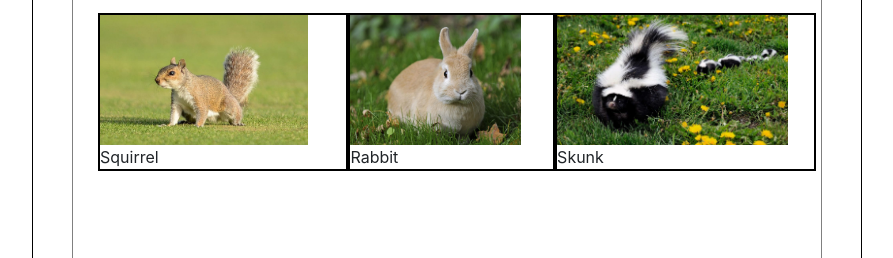
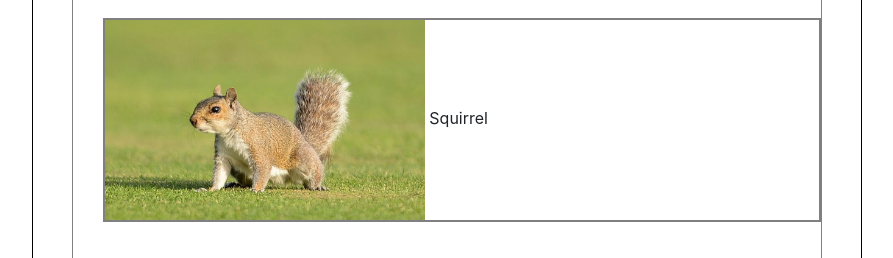
Before and after one commit to leo-ji/animal-rescue-plus, a plain HTML site: page index.html in a window 1280 px wide. Shown: the part 656-914 px from the top of the page, without its empty margins (193-1086 px from the left). Drawn offline with nearby package versions, Linux system fonts and the light colour scheme.

Commit message:
More flex!

```diff
--- a/css/index.css
+++ b/css/index.css
@@ -41,18 +41,21 @@ section {
   flex: 1;
   margin-left: 10px;
   margin-right: 10px;
-  flex-direction: row;
-  justify-content: center;
+  justify-content: space-between;
+    flex-direction: column;
+    flex-wrap: wrap;
     width: 100%;
+    height: 700px;
 
 }
 
 .picture{
-    border: 2px solid black;
-    width: auto;
+    border: 2px solid gray;
+    width: 100%;
+    margin: 5px;
 }
 
 .pic{
   width: auto;
-  height: 130px;
+    height: 200px;
 }
```
